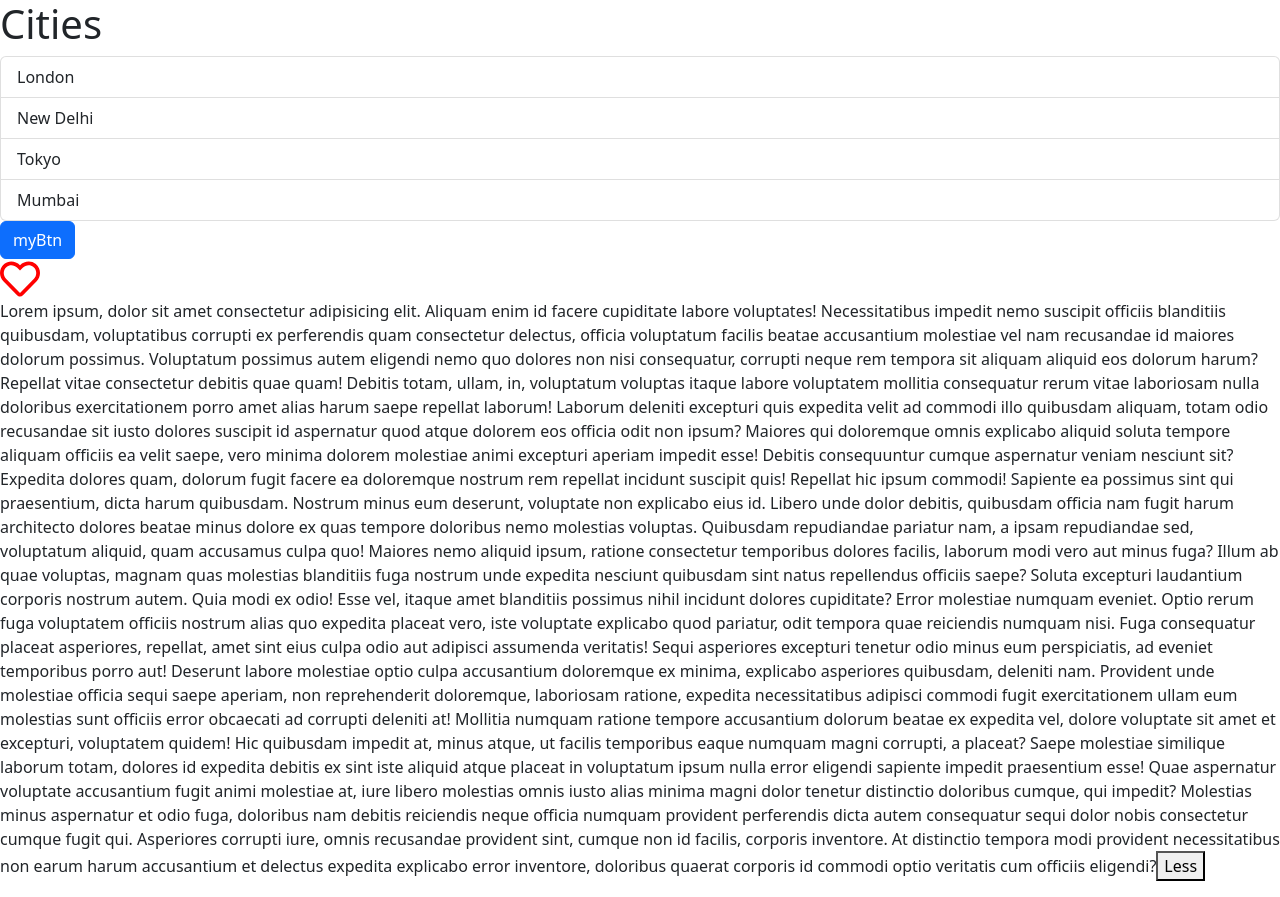
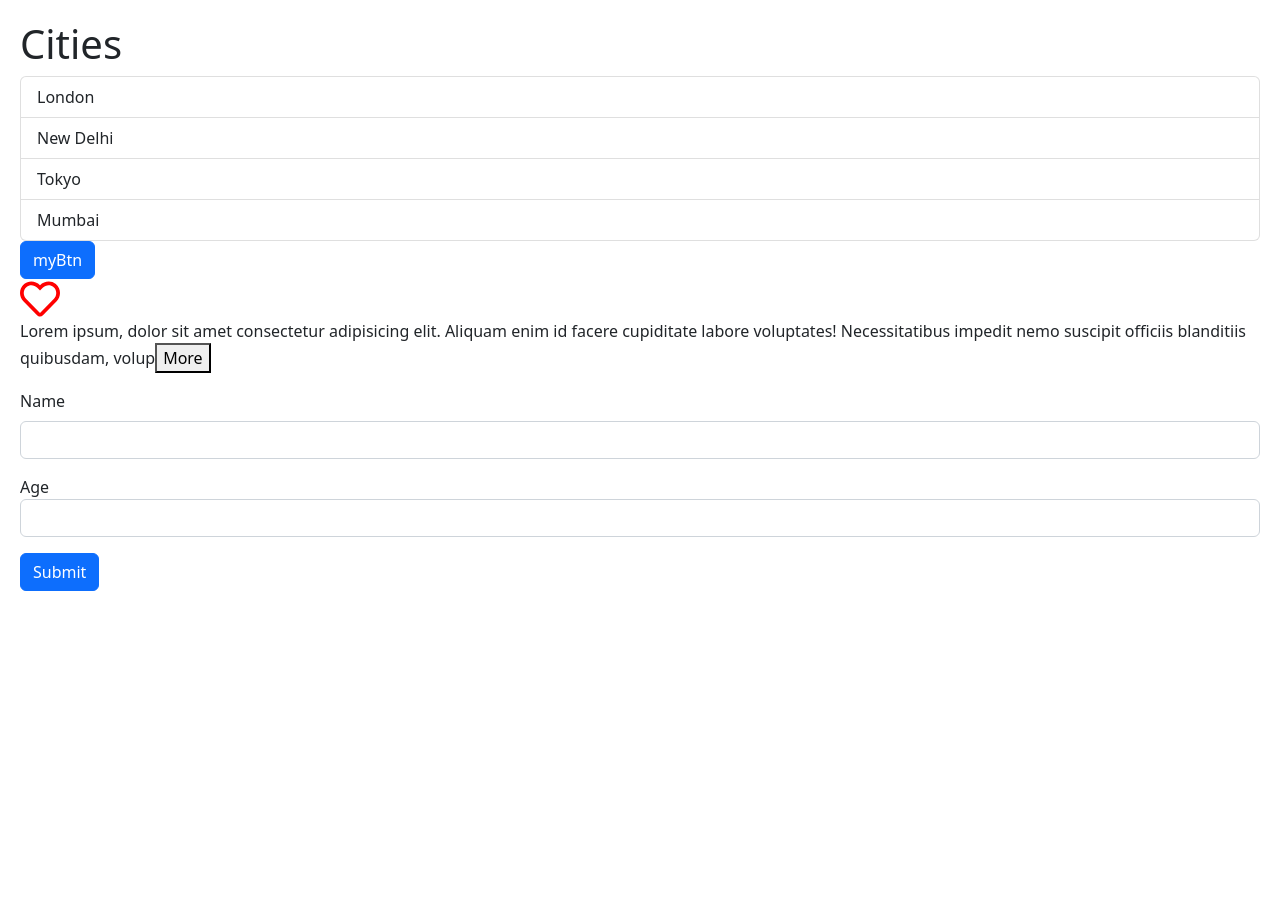
Before and after one commit to YashdeepN/react-ts-01, a React (Vite) app in the folder react-app/: page / in a window 1280 px wide. After the commit the page ends 800 px from the top, so only its background shows below. Built offline with nearby package versions, Linux system fonts and the light colour scheme.

Commit message:
MyForm input fields and submit button

```diff
--- a/react-app/src/App.tsx
+++ b/react-app/src/App.tsx
@@ -4,6 +4,7 @@ import Alert from "./components/Alert";
 import Buttons from "./components/Buttons";
 import Like from "./components/Like";
 import ExpandableText from "./components/ExpandableText";
+import MyForm from "./components/MyForm";
 
 const App = () => {
   const items = ["London", "New Delhi", "Tokyo", "Mumbai"];
@@ -42,6 +43,8 @@ const App = () => {
       <Like />
 
       <ExpandableText />
+
+      <MyForm />
     </>
   );
 };
--- a/react-app/src/components/ExpandableText.tsx
+++ b/react-app/src/components/ExpandableText.tsx
@@ -5,7 +5,7 @@ interface Props {
 }
 
 const ExpandableText = ({ maxLength = 200 }: Props) => {
-  const [isExpanded, setIsExpanded] = useState(true);
+  const [isExpanded, setIsExpanded] = useState(false);
 
   const text = `Lorem ipsum, dolor sit amet consectetur adipisicing elit. Aliquam enim
         id facere cupiditate labore voluptates! Necessitatibus impedit nemo
--- a/react-app/src/components/MyForm.tsx
+++ b/react-app/src/components/MyForm.tsx
@@ -1,7 +1,25 @@
 import React from "react";
 
 const MyForm = () => {
-  return <div>MyForm</div>;
+  return (
+    <form>
+      <div className="mb-3">
+        <label htmlFor="name" className="form-label">
+          Name
+        </label>
+        <input type="text" id="name" className="form-control" />
+      </div>
+      <div className="mb-3">
+        <label htmlFor="age" className="form-lable">
+          Age
+        </label>
+        <input type="number" id="age" className="form-control" />
+      </div>
+      <button type="submit" className="btn btn-primary">
+        Submit
+      </button>
+    </form>
+  );
 };
 
 export default MyForm;
--- /dev/null
+++ b/react-app/src/index.css
@@ -0,0 +1,3 @@
+body {
+  padding: 20px;
+}
--- a/react-app/src/main.tsx
+++ b/react-app/src/main.tsx
@@ -1,6 +1,7 @@
 import { StrictMode } from "react";
 import { createRoot } from "react-dom/client";
 import App from "./App.tsx";
+import "./index.css";
 import "bootstrap/dist/css/bootstrap.css";
 
 createRoot(document.getElementById("root")!).render(
```
